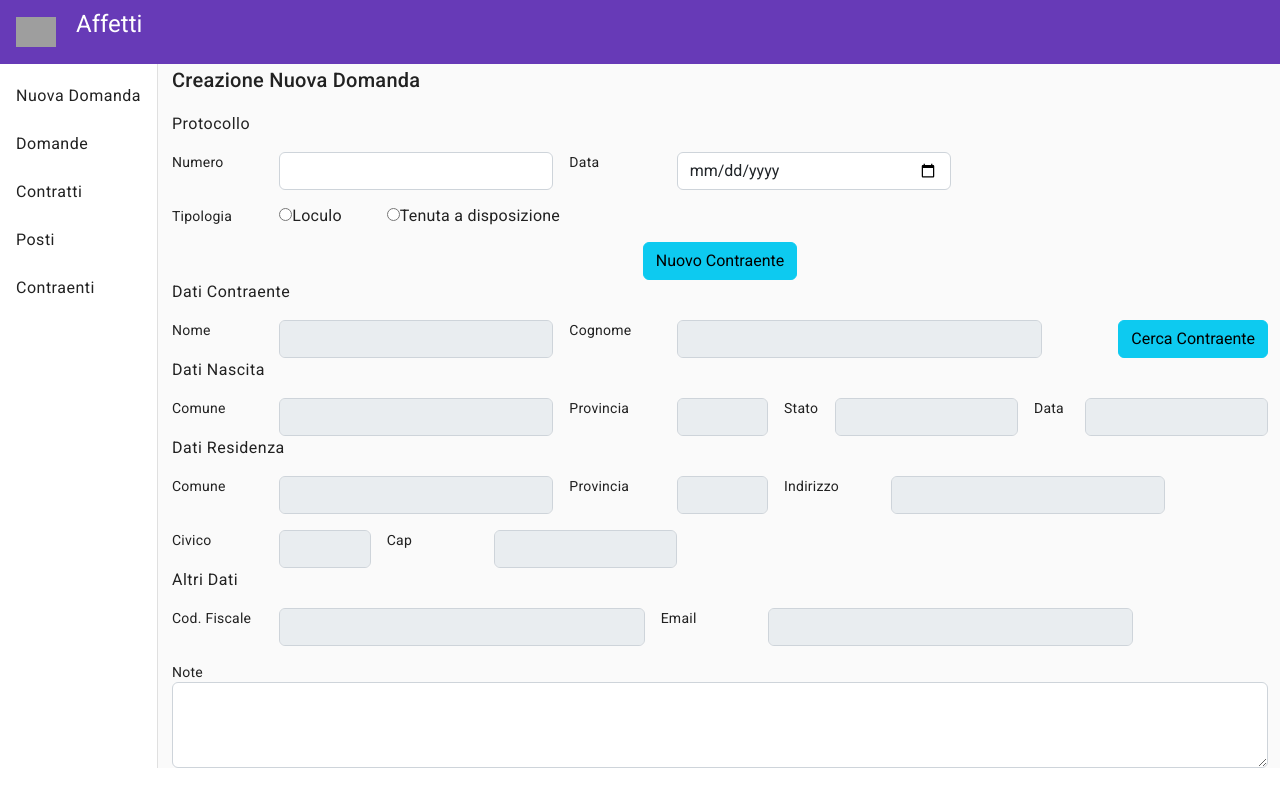
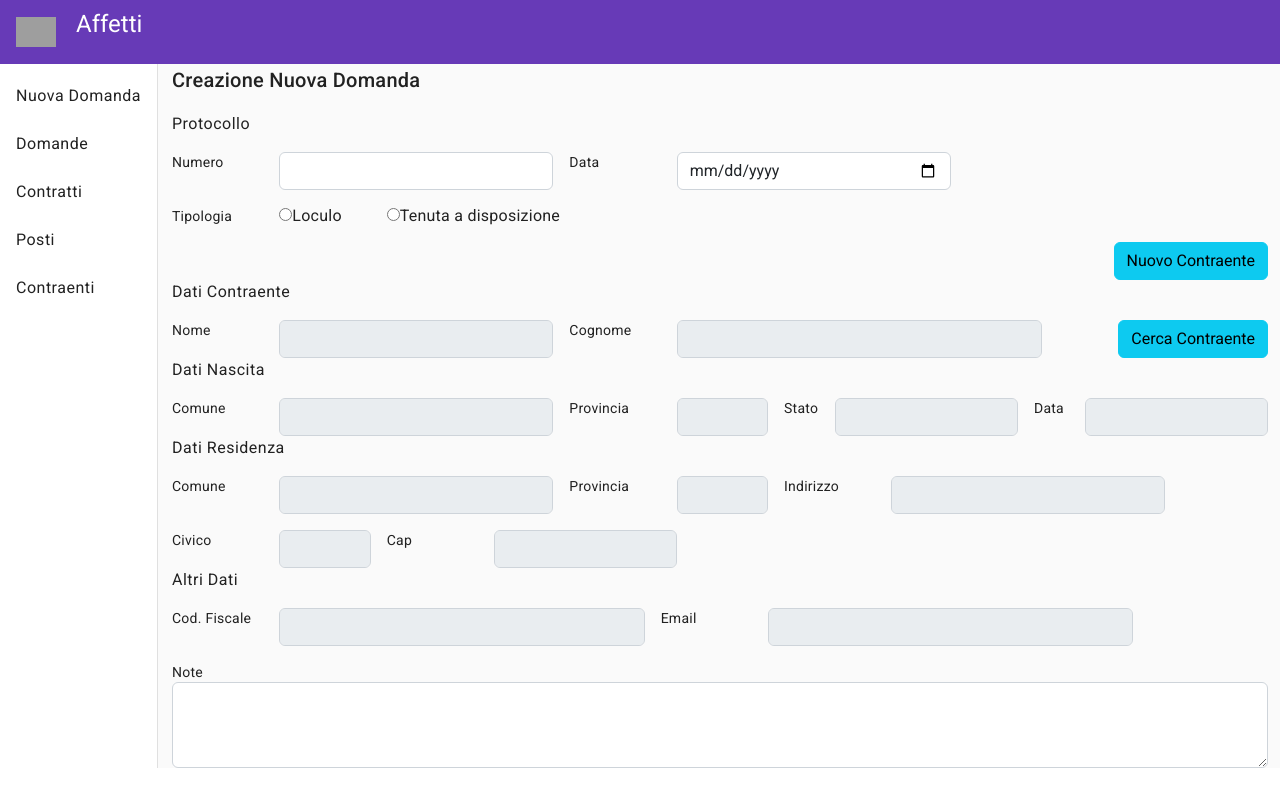
Before and after one commit to giosueanastasi/affetti, an Angular app in the folder src/main/ui/: page /domandaFull in a window 1280 px wide. Built offline with nearby package versions, Linux system fonts and the light colour scheme; no server answers; grey boxes are pictures that could not be loaded.

Commit message:
AF-5 Pulsante Nuovo Contraente allineato a destra

```diff
--- a/src/main/ui/src/app/anagrafiche/domanda-full/domanda-full.component.html
+++ b/src/main/ui/src/app/anagrafiche/domanda-full/domanda-full.component.html
@@ -42,7 +42,7 @@
               </div>
             </div>
           <!--Pulsante crea nuovo contraente-->
-          <div class="col-12 text-center">
+          <div class="col-12 text-end">
             <button class="btn btn-info mx-auto" (click)="creaContraente()">Nuovo Contraente</button>
           </div>
           <h4>Dati Contraente</h4>
```
